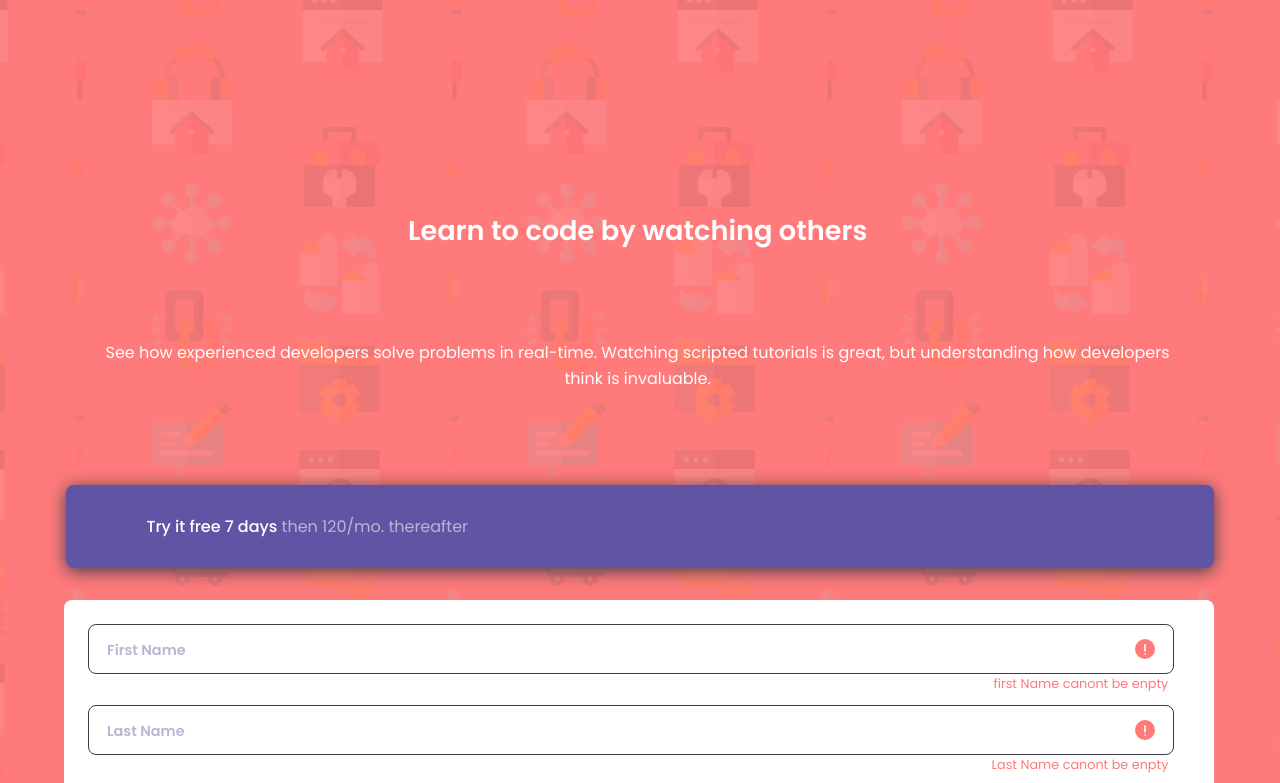
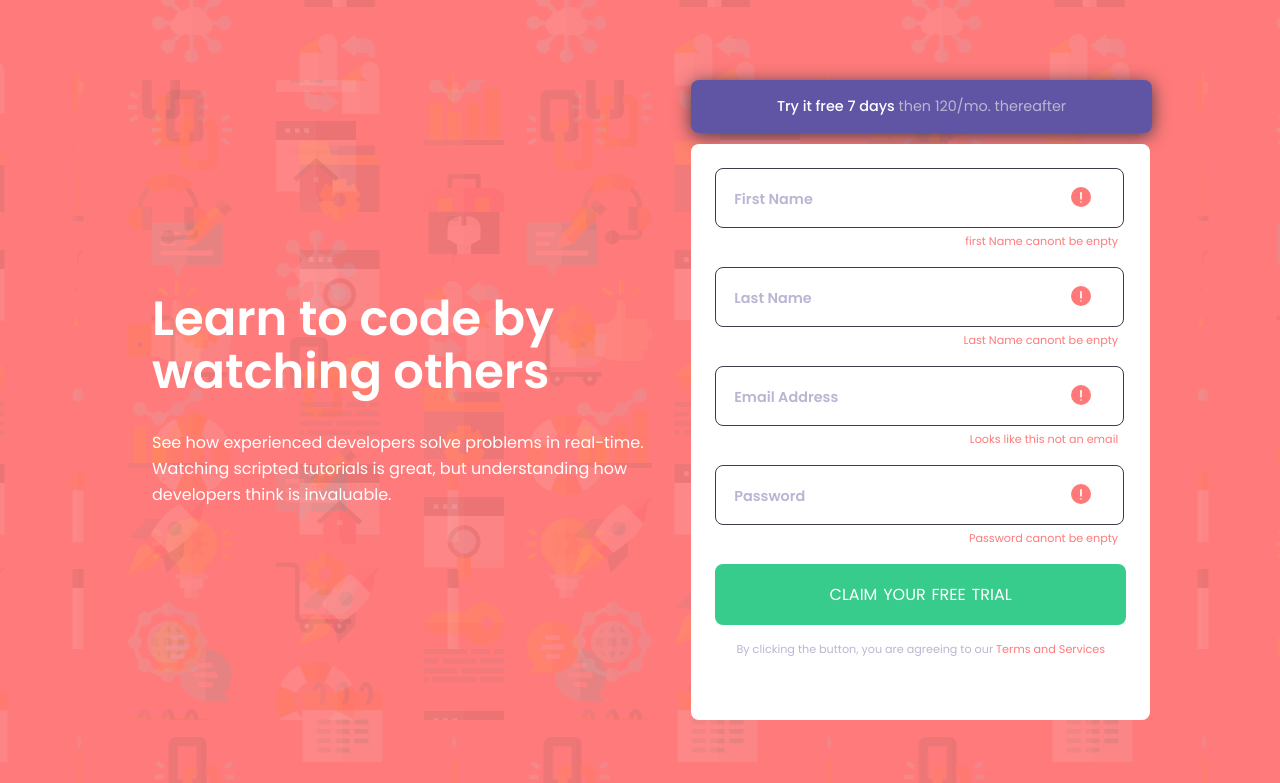
Before and after one commit to GerardoDev25/09-frontEnd-Mentor--intro-component-with-signup-form-master, a plain HTML site: page index.html in a window 1280 px wide. Shown: the top 783 px of the page. Drawn offline with nearby package versions, Linux system fonts and the light colour scheme.

Commit message:
finish desktop design

```diff
--- a/style.css
+++ b/style.css
@@ -46,7 +46,6 @@ body {
 /* ***************************************** */
 
 main {
-   /* border: 2px dotted black; */
    width: 90%;
    height: 80%;
    max-height: 70rem;
@@ -57,8 +56,6 @@ main {
    grid-template-rows: 38% 12% 50%;
 }
 
-/* .box {
-} */
 
 /* ***************************************** */
 /* ? ***************** box-1 ***************** */
@@ -105,6 +102,8 @@ main {
    text-align: center;
    padding: 0 5rem;
    box-shadow: 0 3px 17px var(--Dark-Blue);
+   text-align: center !important;
+
 }
 
 .box-2 p {
@@ -220,3 +219,74 @@ main {
 .btn span {
    color: var(--Red);
 }
+
+@media screen and (min-width: 766px) {
+   html,
+   body {
+      height: 100vh;
+      width: 100vw;
+   }
+
+   main {
+      height: 90%;
+      max-height: 40rem;
+      width: 80%;
+      min-height: 30rem;
+      min-width: 765px;
+      max-width: 75rem;
+
+      background-image: url('./images/bg-intro-desktop.png');
+
+      grid-template-columns: 55% 45%;
+      grid-template-rows: 10% 90%;
+   }
+
+   .box-1 {
+      grid-column: 1/2;
+      grid-row: 1/3;
+      text-align: left;
+      justify-content: center;
+   }
+   .box-1 h1 {
+      font-size: 3rem;
+      margin-bottom: 2rem;
+      line-height: 3.3rem;
+   }
+
+   .box-2 {
+      grid-column: 2/3;
+      grid-row: 1/2;
+      width: calc(100% - 2rem);
+      min-height: 3.3rem;
+      padding: 0 1rem;
+   }
+   .box-2 p {
+      text-align: center;
+      width: 100%;
+      font-size: 0.9rem;
+   }
+
+   .box-3 {
+      grid-column: 2/3;
+      grid-row: 2/3;
+   }
+   .form-input {
+      max-height: 6rem;
+   }
+
+   .form-input p {
+      padding-top: .4rem;
+      font-size: .7rem;
+   }
+
+   .btn {
+      max-height: 9rem;
+   }
+
+   .btn button:hover {
+      background-color: hsla(154, 59%, 51%, .8);
+   }
+   .btn p{
+      font-size: .7rem;
+   }
+}
```
